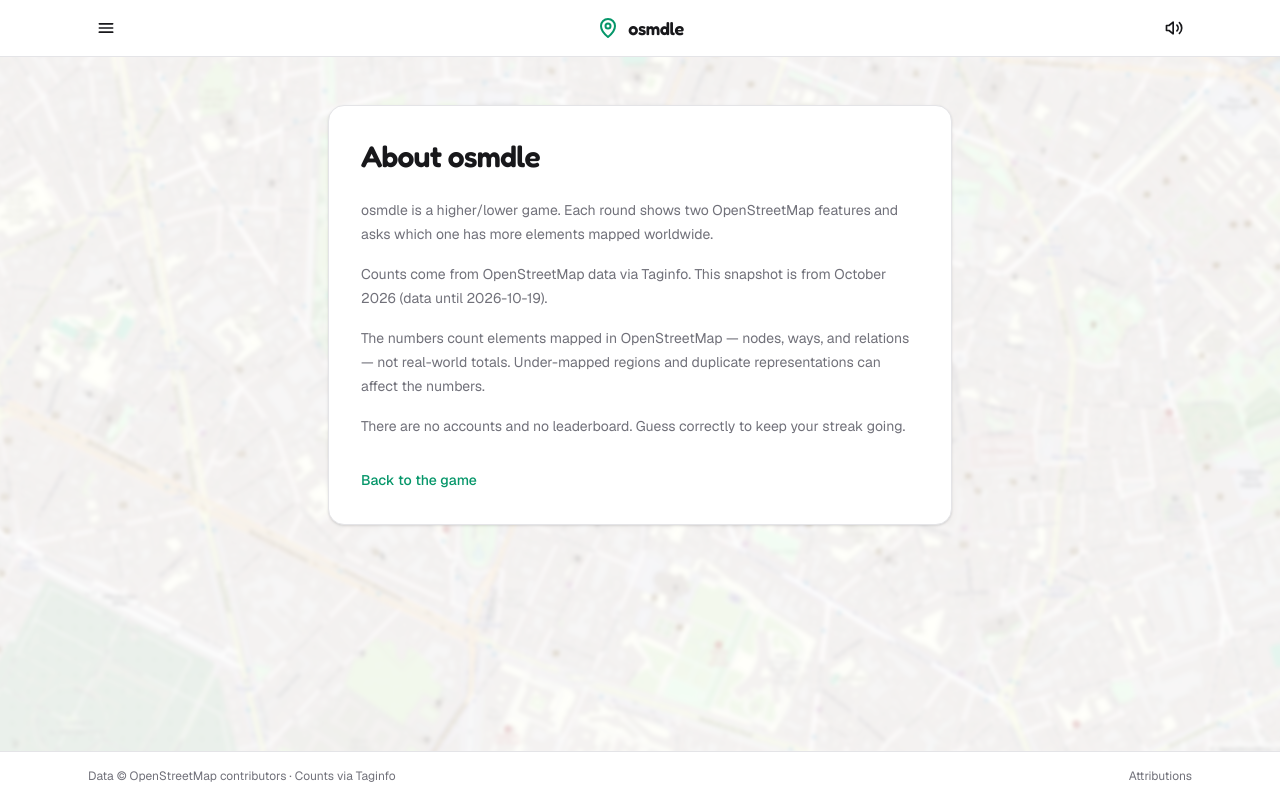
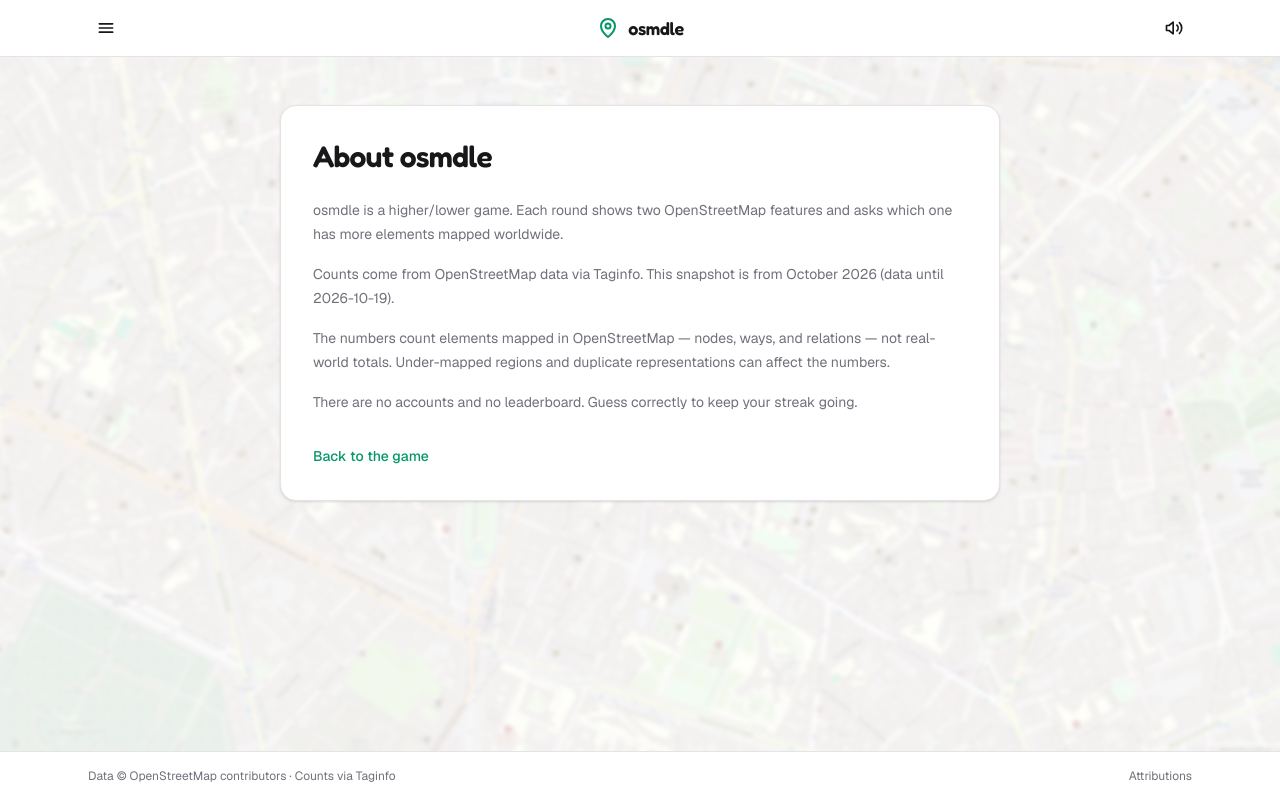
Before and after one commit to Seb0927/osmdle, a Next.js app: page /about in a window 1280 px wide. Built offline with nearby package versions, Linux system fonts and the light colour scheme.

Commit message:
chore(ui): increase max width of About page

```diff
--- a/app/about/page.tsx
+++ b/app/about/page.tsx
@@ -9,7 +9,7 @@
 
 export default function AboutPage() {
   return (
-    <div className="mx-auto w-full max-w-2xl px-4 py-12 sm:px-6">
+    <div className="mx-auto w-full max-w-3xl px-4 py-12 sm:px-6">
       <div className="rounded-2xl border border-border bg-surface p-6 shadow-sm sm:p-8">
         <h1 className="font-heading font-semibold text-3xl tracking-tight">About osmdle</h1>
         <div className="mt-6 space-y-4 text-muted text-sm leading-6">
```
